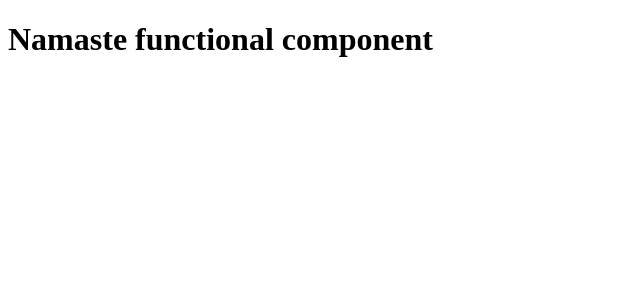
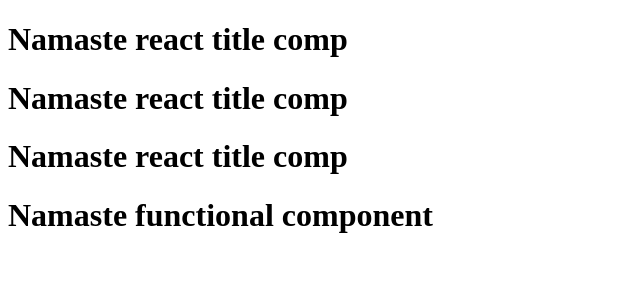
Before and after one commit to akanksha606/Namaste-react-js, a React (Vite) app: page / in a window 1280 px wide. Shown: the top 300 px of the page, without its empty margins (0-640 px from the left). Built offline with nearby package versions, Linux system fonts and the light colour scheme.

Commit message:
Episode 3 done

```diff
--- a/App.js
+++ b/App.js
@@ -1,14 +1,19 @@
 import React from "react";
 import ReactDOM from "react-dom";
 //React element
-const jsxheading = (<h1>Namaste react using JSx</h1>);
-console.log(jsxheading);
+const Title = () => (<h1>Namaste react title comp</h1>);
 const root= ReactDOM.createRoot(document.getElementById("root"));
 
 
 //React functional component
 const HeadingComponent = ()=> {
-        return <h1>Namaste functional component</h1>
+        return (
+                <div>
+                {Title()}
+                <Title/>
+                <Title></Title>
+        <h1>Namaste functional component</h1>
+        </div>)
 }
 // can write like this also
 const HeadingComponent1 = ()=> <h1>Namaste functional component</h1>
```
Also changed, not shown: 1 other file (tests, documents, lock files or other folders).
